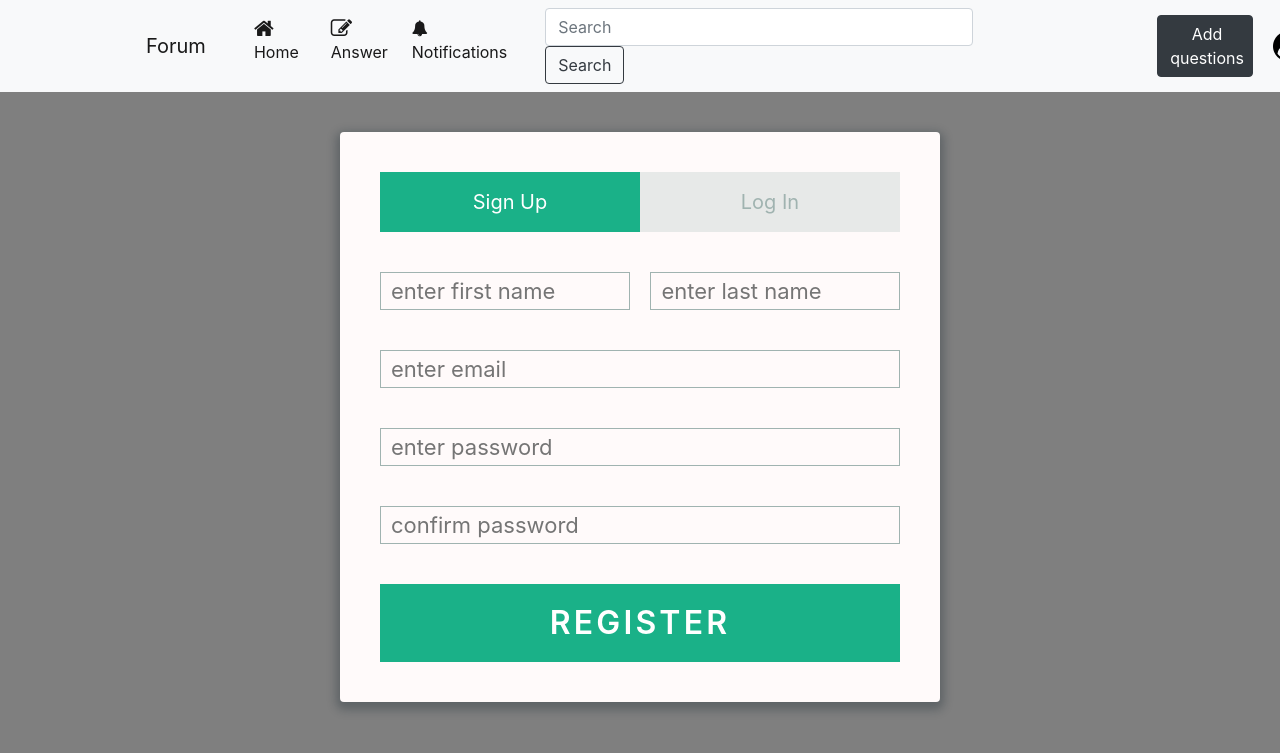
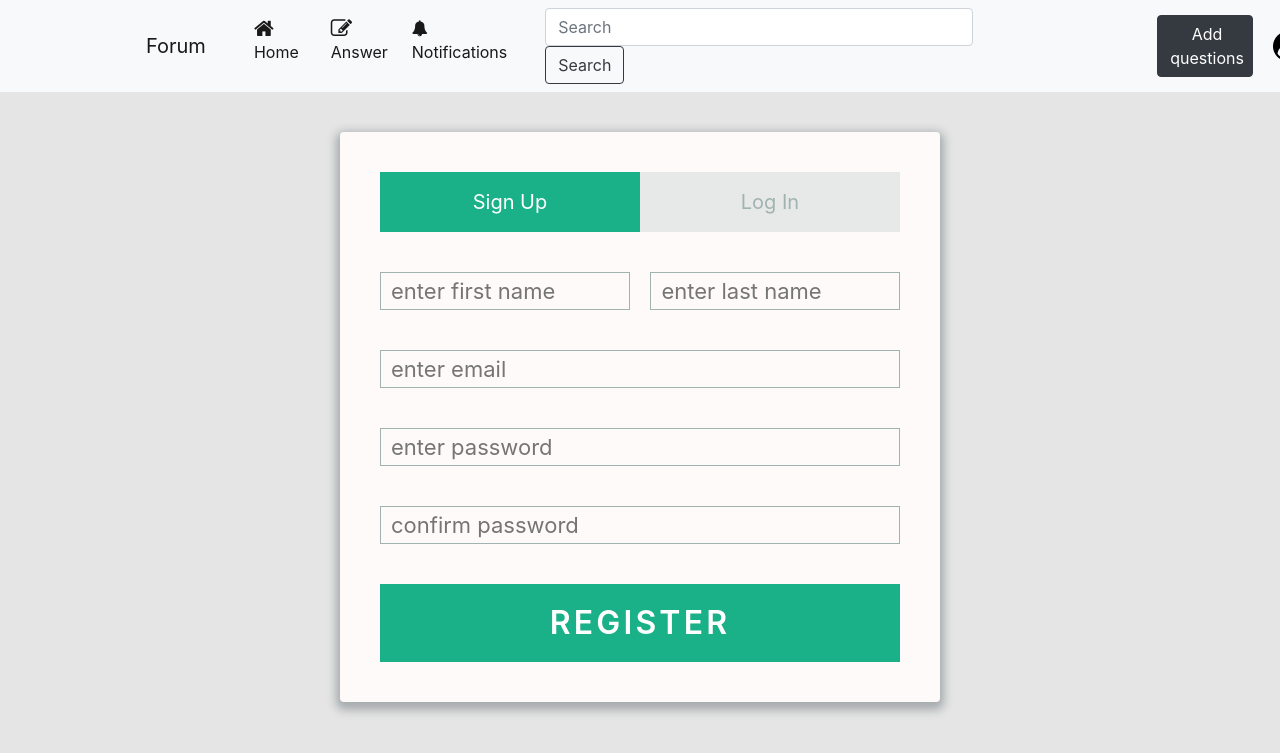
Before and after one commit to viperthapa/Forum, a Django app: page /login/user/ in a window 1280 px wide. Shown: the top 753 px of the page. Run offline with Django 3.2, Linux system fonts and the light colour scheme; some libraries are stand-ins or nearby versions.

Commit message:
login and register added again

```diff
--- a/templates/user/userlogin.html
+++ b/templates/user/userlogin.html
@@ -5,7 +5,7 @@
 <head>
     <style>
         body{
-            background-color: #7f7f7f;
+            background-color: #e5e5e5;
         }
         a {
             text-decoration: none;
```
